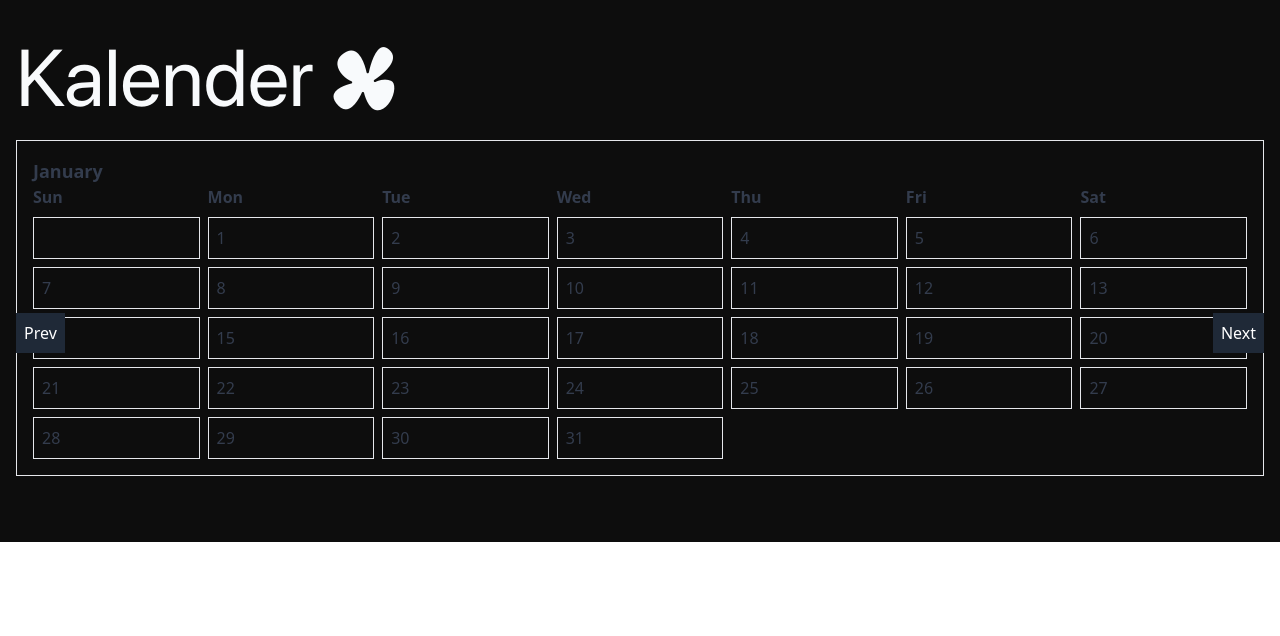
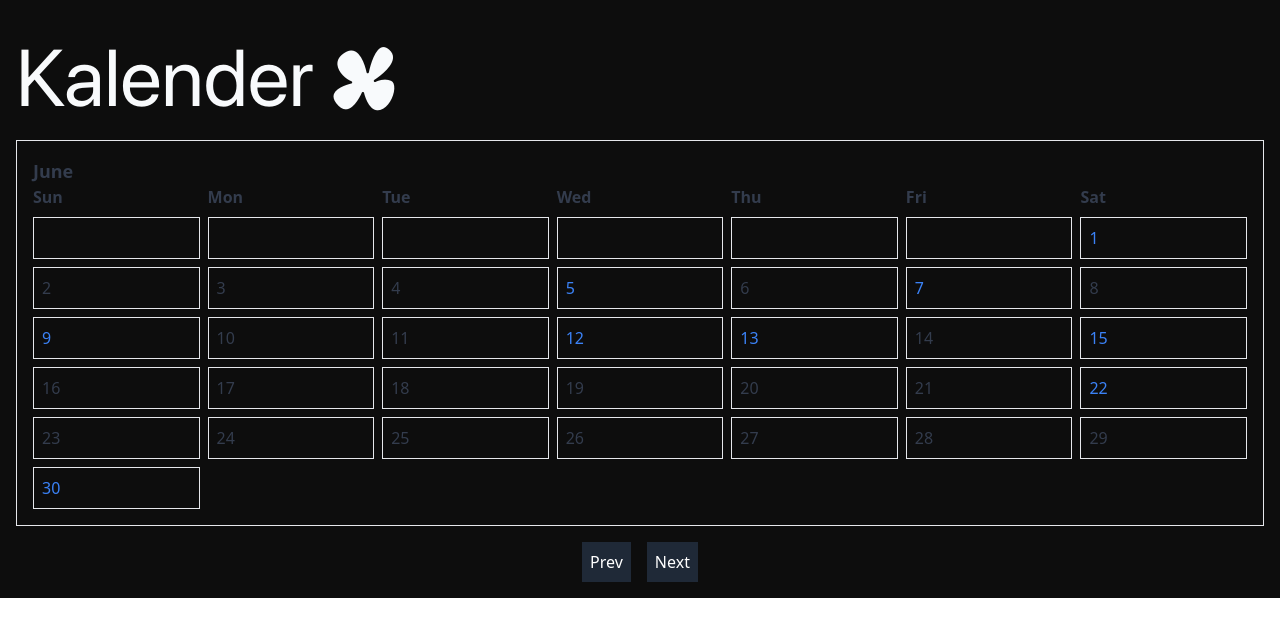
Before and after one commit to asjerab/shalom-react, a Next.js app: page /playground in a window 1280 px wide. Shown: the top 636 px of the page. Built offline with nearby package versions, Linux system fonts and the light colour scheme.

Commit message:
kalender automatisering er ferdig mangler bare styling

```diff
--- a/src/app/components/CustomSwiper.tsx
+++ b/src/app/components/CustomSwiper.tsx
@@ -1,12 +1,17 @@
 "use client";
-import React, { useState } from 'react';
+import React, { useState, useEffect } from 'react';
 
 interface CustomSwiperProps {
   children: React.ReactNode[];
+  initialIndex: number;
 }
 
-const CustomSwiper: React.FC<CustomSwiperProps> = ({ children }) => {
-  const [currentIndex, setCurrentIndex] = useState(0);
+const CustomSwiper: React.FC<CustomSwiperProps> = ({ children, initialIndex }) => {
+  const [currentIndex, setCurrentIndex] = useState(initialIndex);
+
+  useEffect(() => {
+    setCurrentIndex(initialIndex);
+  }, [initialIndex]);
 
   const handlePrev = () => {
     setCurrentIndex((prevIndex) => (prevIndex > 0 ? prevIndex - 1 : children.length - 1));
@@ -28,18 +33,20 @@ const CustomSwiper: React.FC<CustomSwiperProps> = ({ children }) => {
           </div>
         ))}
       </div>
+      <div className="flex justify-center mt-4">
         <button
           onClick={handlePrev}
-        className="absolute top-1/2 left-0 transform -translate-y-1/2 bg-gray-800 text-white p-2"
+          className="bg-gray-800 text-white p-2 mx-2"
         >
           Prev
         </button>
         <button
           onClick={handleNext}
-        className="absolute top-1/2 right-0 transform -translate-y-1/2 bg-gray-800 text-white p-2"
+          className="bg-gray-800 text-white p-2 mx-2"
         >
           Next
         </button>
+      </div>
     </div>
   );
 };
--- a/src/app/components/kalenderFrame.tsx
+++ b/src/app/components/kalenderFrame.tsx
@@ -21,8 +21,10 @@ const Calendar: React.FC<CalendarProps> = ({ data }) => {
     return new Date(2024, monthIndex, 1).getDay();
   };
 
+  const currentMonthIndex = new Date().getMonth();
+
   return (
-    <CustomSwiper>
+    <CustomSwiper initialIndex={currentMonthIndex}>
       {months.map((month) => (
         <div key={month} className="border p-4">
           <h2 className="text-lg font-bold">{month}</h2>
```
Lines whose indentation alone changed are shown as unchanged.
